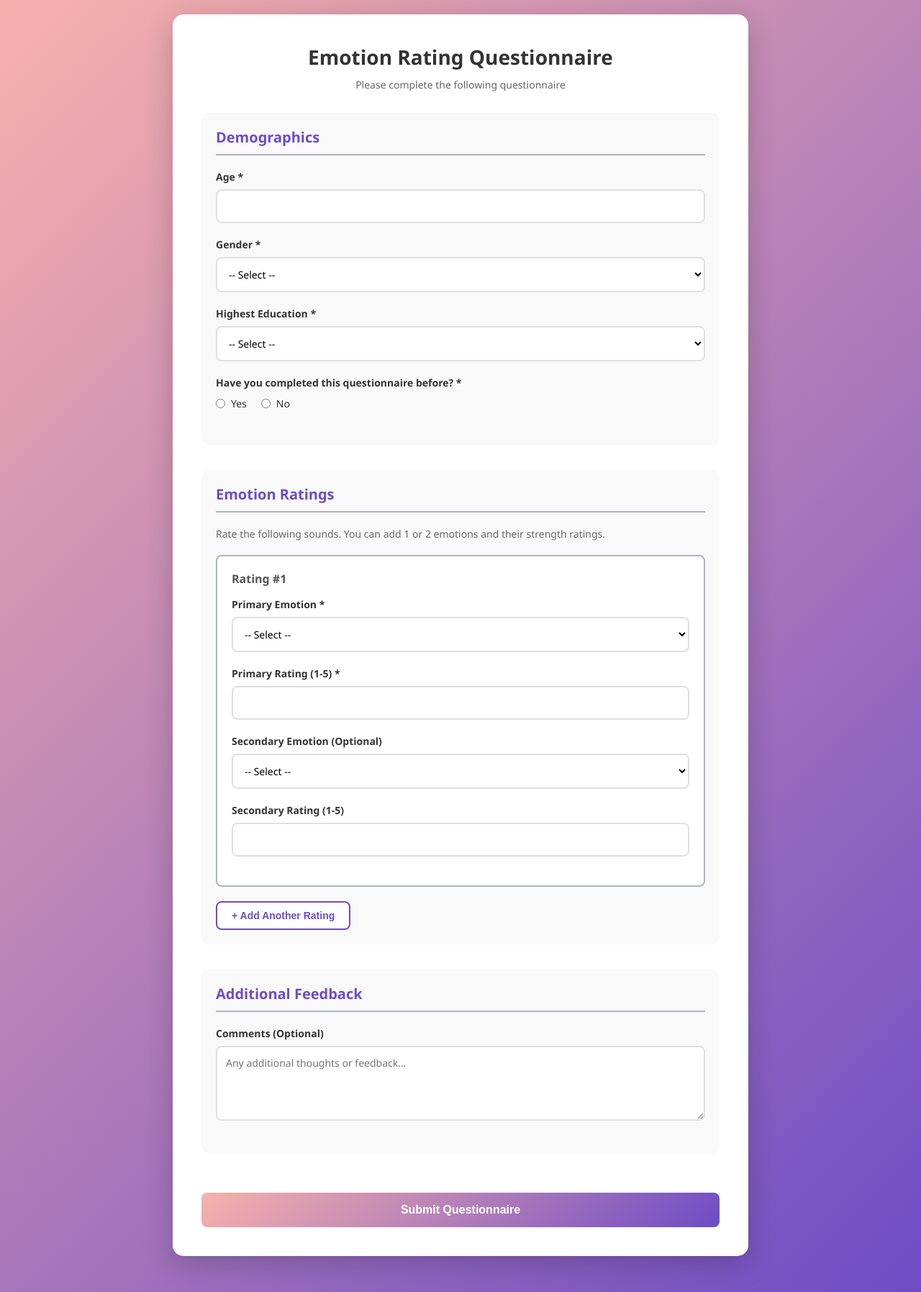
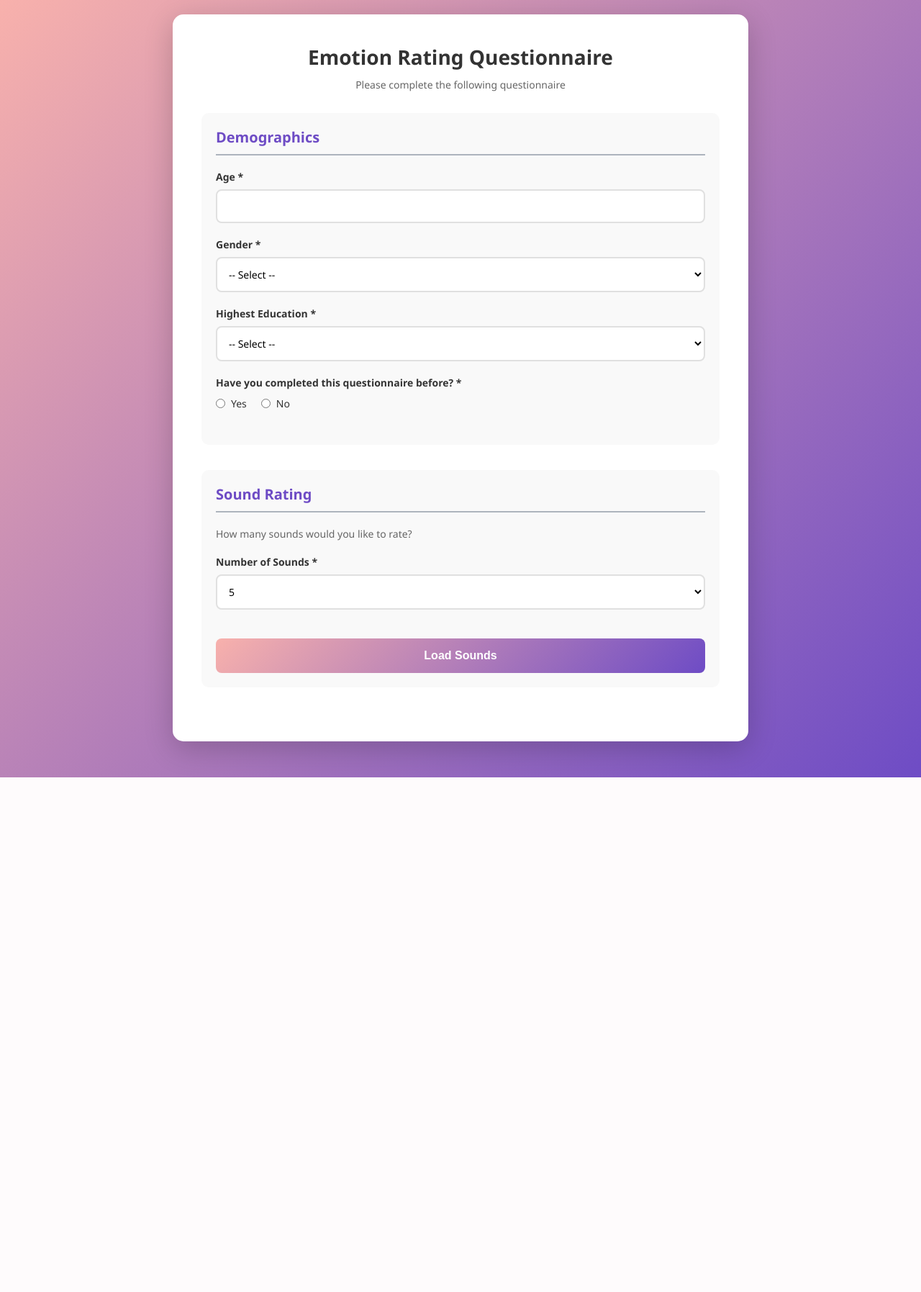
Before and after one commit to TediVirag/sound-website, a Flask app: page / in a window 1280 px wide. Shown: the whole page at 72% size. After the commit the page ends 1080 px from the top, so only its background shows below. Run offline with Flask 3, Linux system fonts and the light colour scheme; some libraries are stand-ins or nearby versions.

Commit message:
added sound loading

```diff
--- a/app.py
+++ b/app.py
@@ -1,7 +1,9 @@
-from flask import Flask, render_template, request, jsonify
+from flask import Flask, render_template, request, jsonify, url_for
+import psycopg2
+from psycopg2.extras import RealDictCursor
+import os
+from datetime import datetime
 from dotenv import load_dotenv
-import os
-import psycopg2
 import secrets
 import string
 
@@ -18,6 +20,11 @@ def get_db_config():
         'port': os.getenv('DB_PORT', '5432')
     }
 
+def get_sound_folder_config():
+    """Get sound folder configuration from environment variables or use defaults"""
+    load_dotenv()
+    return os.getenv('SOUND_FOLDER', 'sound_files')
+
 def get_db_connection():
     """Create a connection to PostgreSQL database"""
     config = get_db_config()
@@ -32,6 +39,49 @@ def generate_unique_code(length=10):
 @app.route('/')
 def index():
     return render_template('sound_test.html')
+
+@app.route('/get-sounds')
+def get_sounds():
+    """Return list of available sound files with full paths"""
+    count = request.args.get('count', type=str, default=10)
+
+    sounds_dir = os.path.join(app.static_folder, get_sound_folder_config())
+
+    # Check if sounds directory exists
+    if not os.path.exists(sounds_dir):
+        return jsonify({
+            'success': False,
+            'message': f'Sounds directory not found. Please create {sounds_dir} folder and add .wav files.'
+        })
+
+    # Get all .wav files
+    sound_files = [f for f in os.listdir(sounds_dir) if f.endswith('.wav')]
+
+    if not sound_files:
+        return jsonify({
+            'success': False,
+            'message': 'No .wav files found in the sounds directory.'
+        })
+
+    # Sort files alphabetically
+    sound_files.sort()
+
+    # Limit to requested count
+    try:
+        limit = int(count)
+        sound_files = sound_files[:limit]
+    except ValueError:
+        # If count is not convertible to int, skip limiting
+        pass
+
+    # Generate full URLs for each sound file
+    sound_urls = [url_for('static', filename=f'{get_sound_folder_config()}/{filename}') for filename in sound_files]
+
+    return jsonify({
+        'success': True,
+        'sounds': sound_urls,
+        'count': len(sound_urls)
+    })
 
 @app.route('/submit', methods=['POST'])
 def submit_questionnaire():
--- a/static/style.css
+++ b/static/style.css
@@ -68,6 +68,36 @@ h3 {
 
 .form-group {
     margin-bottom: 20px;
+}
+
+/* Audio player styling */
+.audio-player {
+    margin: 20px 0;
+    padding: 15px;
+    background: linear-gradient(135deg, rgba(248, 177, 172, 0.1) 0%, rgba(110, 76, 197, 0.1) 100%);
+    border-radius: 10px;
+    border: 2px solid #f8b1ac;
+}
+
+.audio-player audio {
+    width: 100%;
+    outline: none;
+}
+
+/* Custom audio player styling (for browsers that support it) */
+.audio-player audio::-webkit-media-controls-panel {
+    background-color: white;
+}
+
+.audio-player audio::-webkit-media-controls-play-button,
+.audio-player audio::-webkit-media-controls-pause-button {
+    background-color: #6e4cc5;
+    border-radius: 50%;
+}
+
+.audio-player audio::-webkit-media-controls-current-time-display,
+.audio-player audio::-webkit-media-controls-time-remaining-display {
+    color: #333;
 }
 
 label {
--- a/templates/sound_test.html
+++ b/templates/sound_test.html
@@ -62,18 +62,128 @@
                     </div>
                 </div>
 
-                <!-- Emotion Ratings Section -->
-                <div class="section">
+                <!-- Sound Selection Section -->
+                <div class="section" id="soundSelectionSection">
+                    <h2>Sound Rating</h2>
+                    <p class="info-text">How many sounds would you like to rate?</p>
+
+                    <div class="form-group">
+                        <label for="numSounds">Number of Sounds *</label>
+                        <select id="numSounds" name="numSounds">
+                            <option value="5">5</option>
+                            <option value="10">10</option>
+                            <option value="20">20</option>
+                        </select>
+                    </div>
+
+                    <button type="button" class="submit-btn" onclick="loadSounds()">Load Sounds</button>
+                </div>
+
+                <!-- Emotion Ratings Section (Initially Hidden) -->
+                <div class="section" id="emotionRatingsSection" style="display: none;">
                     <h2>Emotion Ratings</h2>
-                    <p class="info-text">Rate the following sounds. You can add 1 or 2 emotions and their strength ratings.</p>
+                    <p class="info-text">Listen to each sound and rate the emotions you feel. You can select 1 or 2 emotions per sound.</p>
 
                     <div id="emotionRatings">
-                        <div class="emotion-rating-item" data-index="0">
-                            <h3>Rating #1</h3>
+                        <!-- Sound rating items will be dynamically added here -->
+                    </div>
+                </div>
+
+                <!-- Feedback Section (Initially Hidden) -->
+                <div class="section" id="feedbackSection" style="display: none;">
+                    <h2>Additional Feedback</h2>
 
                     <div class="form-group">
-                                <label for="emotion1_0">Primary Emotion *</label>
-                                <select id="emotion1_0" name="emotion1_0" class="emotion-select" data-index="0" data-type="primary" required>
+                        <label for="feedback">Comments (Optional)</label>
+                        <textarea id="feedback" name="feedback" rows="4" placeholder="Any additional thoughts or feedback..."></textarea>
+                    </div>
+                </div>
+
+                <button type="submit" class="submit-btn" id="submitBtn" style="display: none;">Submit Questionnaire</button>
+            </form>
+
+            <div id="message" class="message"></div>
+        </div>
+    </div>
+
+    <script>
+        let soundFiles = [];
+        let ratingCount = 0;
+
+        async function loadSounds() {
+            const numSounds = document.getElementById('numSounds').value;
+
+            try {
+                // Fetch sound files from backend
+                const response = await fetch(`/get-sounds?count=${numSounds}`);
+                const data = await response.json();
+
+                if (!data.success) {
+                    messageDiv.className = 'message error';
+                    messageDiv.textContent = data.message || 'Error loading sounds.';
+                    return;
+                }
+
+                soundFiles = data.sounds;
+
+                if (soundFiles.length === 0) {
+                    messageDiv.className = 'message error';
+                    messageDiv.textContent = 'No sound files available.';
+                    return;
+                }
+
+                // Hide sound selection section
+                document.getElementById('soundSelectionSection').style.display = 'none';
+
+                // Show emotion ratings section
+                document.getElementById('emotionRatingsSection').style.display = 'block';
+                document.getElementById('feedbackSection').style.display = 'block';
+                document.getElementById('submitBtn').style.display = 'block';
+
+                // Clear any existing ratings
+                document.getElementById('emotionRatings').innerHTML = '';
+                ratingCount = 0;
+
+                // Create rating items for each sound
+                soundFiles.forEach((soundPath, index) => {
+                    createRatingItem(index, soundPath);
+                });
+
+                // Setup validation listeners
+                setupValidationListeners();
+
+                // Clear any previous messages
+                messageDiv.style.display = 'none';
+
+            } catch (error) {
+                messageDiv.className = 'message error';
+                messageDiv.textContent = 'Error loading sounds: ' + error.message;
+            }
+        }
+
+        function createRatingItem(index, soundPath) {
+            const container = document.getElementById('emotionRatings');
+            const newRating = document.createElement('div');
+            newRating.className = 'emotion-rating-item';
+            newRating.dataset.index = index;
+
+            // Extract filename for display
+            const filename = soundPath.split(/[/\\]/).pop().replace(/\.wav$/i, '');
+
+            newRating.innerHTML = `
+                <h3>Sound #${index + 1} - ${filename}</h3>
+
+                <!-- Audio Player -->
+                <div class="audio-player">
+                    <audio id="audio_${index}" controls preload="metadata">
+                        <source src="${soundPath}" type="audio/wav">
+                        Your browser does not support the audio element.
+                    </audio>
+                </div>
+
+                <div class="form-group">
+                    <label for="emotion1_${index}">Primary Emotion *</label>
+                    <select id="emotion1_${index}" name="emotion1_${index}" class="emotion-select" data-index="${index}" data-type="primary" required>
                         <option value="">-- Select --</option>
                         <option value="Happiness">Happiness</option>
                         <option value="Sadness">Sadness</option>
@@ -85,13 +195,13 @@
                 </div>
 
                 <div class="form-group">
-                                <label for="rating1_0">Primary Rating (1-5) *</label>
-                                <input type="number" id="rating1_0" name="rating1_0" class="rating-input" data-index="0" data-type="primary" min="1" max="5" step="1" required>
+                    <label for="rating1_${index}">Primary Rating (1-5) *</label>
+                    <input type="number" id="rating1_${index}" name="rating1_${index}" class="rating-input" data-index="${index}" data-type="primary" min="1" max="5" step="1" required>
                 </div>
 
                 <div class="form-group">
-                                <label for="emotion2_0">Secondary Emotion (Optional)</label>
-                                <select id="emotion2_0" name="emotion2_0" class="emotion-select" data-index="0" data-type="secondary">
+                    <label for="emotion2_${index}">Secondary Emotion (Optional)</label>
+                    <select id="emotion2_${index}" name="emotion2_${index}" class="emotion-select" data-index="${index}" data-type="secondary">
                         <option value="">-- Select --</option>
                         <option value="Happiness">Happiness</option>
                         <option value="Sadness">Sadness</option>
@@ -103,39 +213,14 @@
                 </div>
 
                 <div class="form-group">
-                                <label for="rating2_0">Secondary Rating (1-5)</label>
-                                <input type="number" id="rating2_0" name="rating2_0" class="rating-input" data-index="0" data-type="secondary" min="1" max="5" step="1">
+                    <label for="rating2_${index}">Secondary Rating (1-5)</label>
+                    <input type="number" id="rating2_${index}" name="rating2_${index}" class="rating-input" data-index="${index}" data-type="secondary" min="1" max="5" step="1">
                 </div>
-                        </div>
-                    </div>
+            `;
 
-                    <button type="button" class="add-rating-btn" onclick="addEmotionRating()">+ Add Another Rating</button>
-                </div>
-
-                <!-- Feedback Section -->
-                <div class="section">
-                    <h2>Additional Feedback</h2>
-
-                    <div class="form-group">
-                        <label for="feedback">Comments (Optional)</label>
-                        <textarea id="feedback" name="feedback" rows="4" placeholder="Any additional thoughts or feedback..."></textarea>
-                    </div>
-                </div>
-
-                <button type="submit" class="submit-btn">Submit Questionnaire</button>
-            </form>
-
-            <div id="message" class="message"></div>
-        </div>
-    </div>
-
-    <script>
-        let ratingCount = 1;
-
-        // Add validation listeners to existing fields
-        document.addEventListener('DOMContentLoaded', function() {
-            setupValidationListeners();
-        });
+            container.appendChild(newRating);
+            ratingCount = index + 1;
+        }
 
         function setupValidationListeners() {
             // For all emotion selects and rating inputs
@@ -178,68 +263,6 @@
             }
         }
 
-        function addEmotionRating() {
-            const container = document.getElementById('emotionRatings');
-            const newRating = document.createElement('div');
-            newRating.className = 'emotion-rating-item';
-            newRating.dataset.index = ratingCount;
-
-            newRating.innerHTML = `
-                <h3>Rating #${ratingCount + 1}</h3>
-
-                <div class="form-group">
-                    <label for="emotion1_${ratingCount}">Primary Emotion *</label>
-                    <select id="emotion1_${ratingCount}" name="emotion1_${ratingCount}" class="emotion-select" data-index="${ratingCount}" data-type="primary" required>
-                        <option value="">-- Select --</option>
-                        <option value="Happiness">Happiness</option>
-                        <option value="Sadness">Sadness</option>
-                        <option value="Anger">Anger</option>
-                        <option value="Fear">Fear</option>
-                        <option value="Surprise">Surprise</option>
-                        <option value="Disgust">Disgust</option>
-                    </select>
-                </div>
-
-                <div class="form-group">
-                    <label for="rating1_${ratingCount}">Primary Rating (1-5) *</label>
-                    <input type="number" id="rating1_${ratingCount}" name="rating1_${ratingCount}" class="rating-input" data-index="${ratingCount}" data-type="primary" min="1" max="5" step="1" required>
-                </div>
-
-                <div class="form-group">
-                    <label for="emotion2_${ratingCount}">Secondary Emotion (Optional)</label>
-                    <select id="emotion2_${ratingCount}" name="emotion2_${ratingCount}" class="emotion-select" data-index="${ratingCount}" data-type="secondary">
-                        <option value="">-- Select --</option>
-                        <option value="Happiness">Happiness</option>
-                        <option value="Sadness">Sadness</option>
-                        <option value="Anger">Anger</option>
-                        <option value="Fear">Fear</option>
-                        <option value="Surprise">Surprise</option>
-                        <option value="Disgust">Disgust</option>
-                    </select>
-                </div>
-
-                <div class="form-group">
-                    <label for="rating2_${ratingCount}">Secondary Rating (1-5)</label>
-                    <input type="number" id="rating2_${ratingCount}" name="rating2_${ratingCount}" class="rating-input" data-index="${ratingCount}" data-type="secondary" min="1" max="5" step="1">
-                </div>
-
-                <button type="button" class="remove-rating-btn" onclick="removeEmotionRating(${ratingCount})">Remove This Rating</button>
-            `;
-
-            container.appendChild(newRating);
-            ratingCount++;
-
-            // Setup validation for the newly added fields
-            setupValidationListeners();
-        }
-
-        function removeEmotionRating(index) {
-            const item = document.querySelector(`[data-index="${index}"]`);
-            if (item) {
-                item.remove();
-            }
-        }
-
         document.getElementById('questionnaireForm').addEventListener('submit', async function(e) {
             e.preventDefault();
 
@@ -262,7 +285,7 @@
                 if (emotion1 && !rating1) {
                     validationError = true;
                     messageDiv.className = 'message error';
-                    messageDiv.textContent = `Error: Please provide a rating for the primary emotion in Rating #${parseInt(index) + 1}`;
+                    messageDiv.textContent = `Error: Please provide a rating for the primary emotion in Sound #${parseInt(index) + 1}`;
                     return;
                 }
 
@@ -270,19 +293,24 @@
                 if (emotion2 && !rating2) {
                     validationError = true;
                     messageDiv.className = 'message error';
-                    messageDiv.textContent = `Error: Please provide a rating for the secondary emotion in Rating #${parseInt(index) + 1}`;
+                    messageDiv.textContent = `Error: Please provide a rating for the secondary emotion in Sound #${parseInt(index) + 1}`;
                     return;
                 }
 
                 if (rating2 && !emotion2) {
                     validationError = true;
                     messageDiv.className = 'message error';
-                    messageDiv.textContent = `Error: Please select a secondary emotion for Rating #${parseInt(index) + 1}`;
+                    messageDiv.textContent = `Error: Please select a secondary emotion for Sound #${parseInt(index) + 1}`;
                     return;
                 }
 
                 if (emotion1 && rating1) {
+                    // Get the sound file path for this rating
+                    const soundPath = soundFiles[index];
+                    const sound_code = soundPath.split(/[/\\]/).pop().replace(/\.wav$/i, '');
+
                     results.push({
+                        sound_code: sound_code,
                         emotion1: emotion1,
                         rating1: rating1,
                         emotion2: emotion2 || null,
@@ -322,17 +350,18 @@
                     messageDiv.innerHTML = `
                         ${result.message}<br>
                         <strong>Your submission code: ${result.code}</strong><br>
-                        <small>Please save this code for your records. This will allow you to ask for your data to be removed.</small>
+                        <small>Please save this code for your records.</small>
                     `;
                     this.reset();
 
-                    // Reset to single rating
-                    const container = document.getElementById('emotionRatings');
-                    const items = container.querySelectorAll('.emotion-rating-item');
-                    items.forEach((item, index) => {
-                        if (index > 0) item.remove();
-                    });
-                    ratingCount = 1;
+                    // Reset the form to initial state
+                    document.getElementById('soundSelectionSection').style.display = 'block';
+                    document.getElementById('emotionRatingsSection').style.display = 'none';
+                    document.getElementById('feedbackSection').style.display = 'none';
+                    document.getElementById('submitBtn').style.display = 'none';
+                    document.getElementById('emotionRatings').innerHTML = '';
+                    soundFiles = [];
+                    ratingCount = 0;
                 } else {
                     messageDiv.className = 'message error';
                     messageDiv.textContent = 'Error: ' + result.message;
```
Also changed, not shown: database.py (+92 -11 lines), 3 other files. Lines whose indentation alone changed are shown as unchanged.
